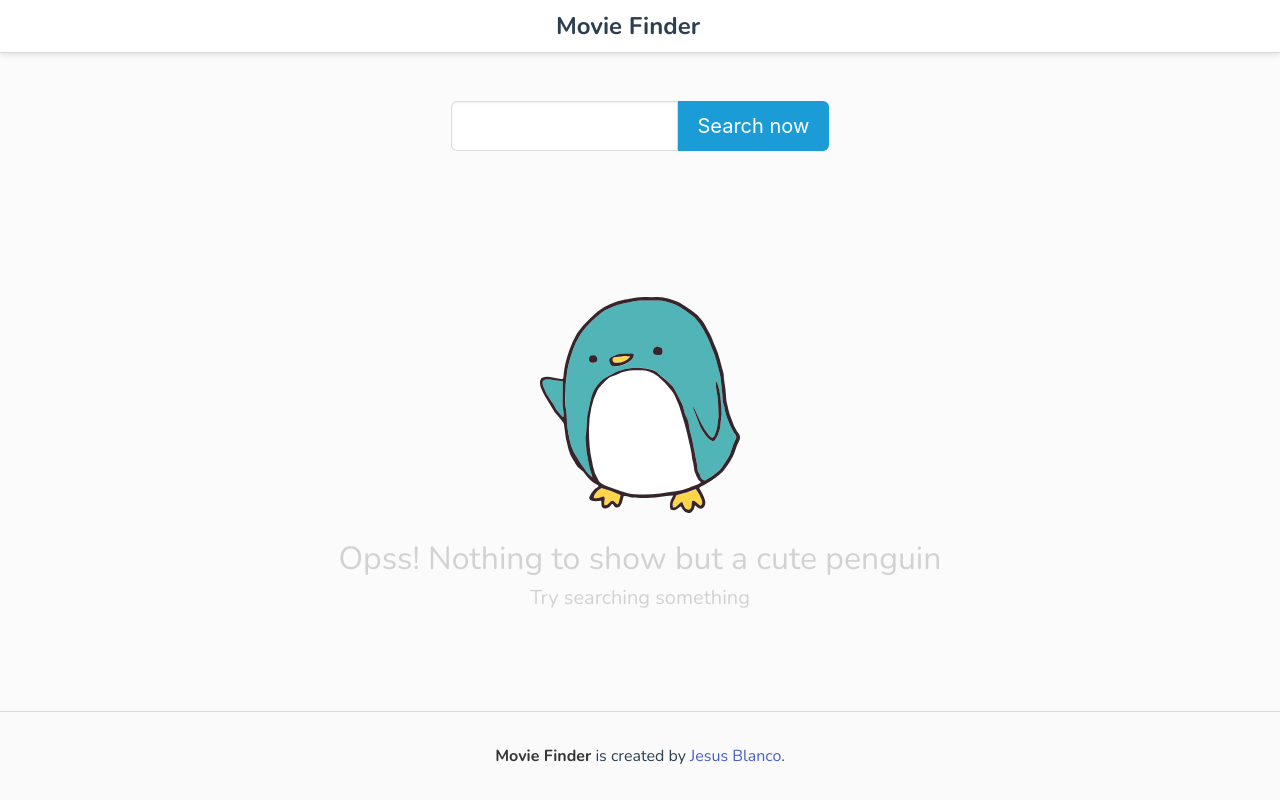
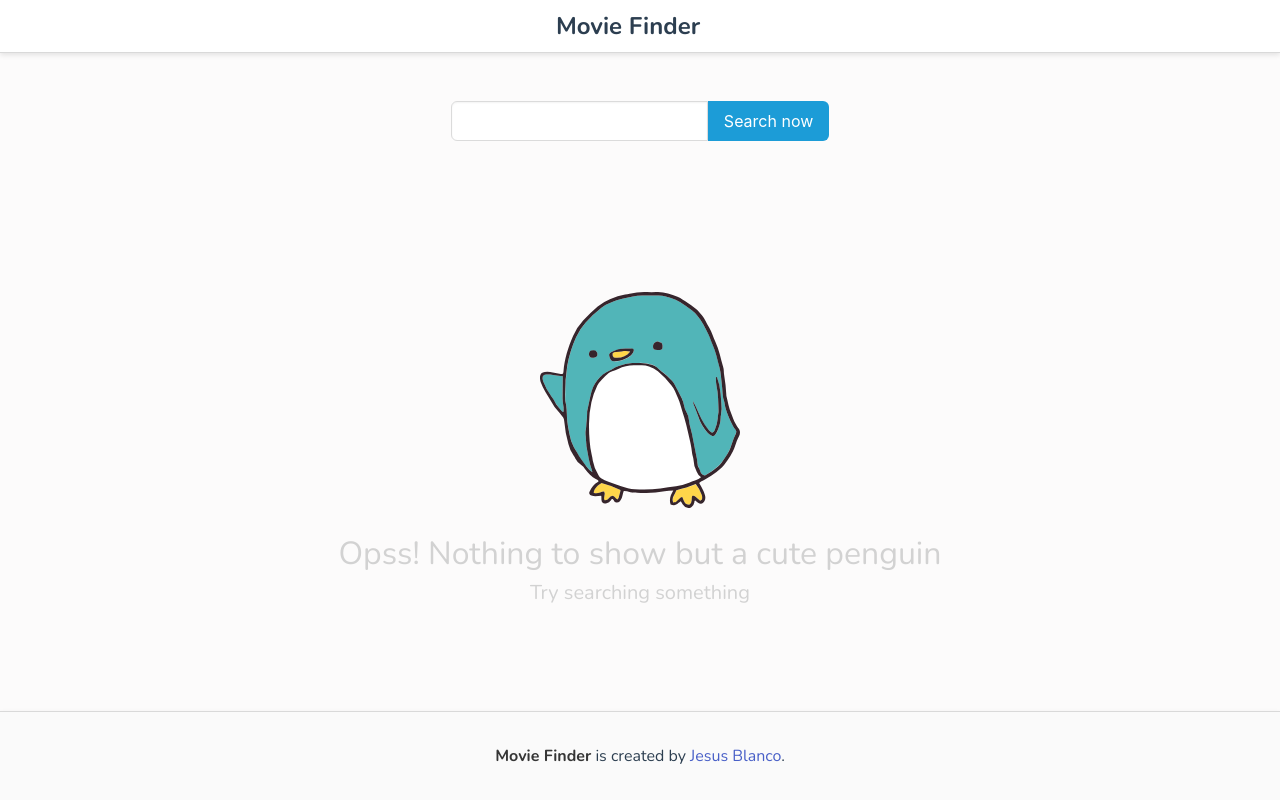
Before and after one commit to JD154/Movie-Finder, a Vue app: page / in a window 1280 px wide. Built offline with nearby package versions, Linux system fonts and the light colour scheme.

Commit message:
Format in searchMovie method and improve CSS styles

```diff
--- a/src/components/Search.vue
+++ b/src/components/Search.vue
@@ -2,14 +2,14 @@
   <div class="container is-relative">
     <form @submit.prevent="searchMovie">
       <input
-        class="input is-medium"
+        class="input"
         v-model="movieQuery"
         type="text"
         id="movietitle"
         required
       >
       <button
-        class="button is-medium has-text-white"
+        class="button has-text-white is-outlined"
         :class="{'is-loading': isSearching}"
         type="submit"
         >Search now</button>
@@ -45,21 +45,23 @@ export default {
         query: this.movieQuery,
       }, this.isSearching = true);
 
-      console.log(this.apiResponse.data[0]);
+      const responseFromServer = this.apiResponse.data[0];
+
+      console.log(responseFromServer);
       this.isSearching = false;
 
       /* filter response using status, if status is true means the server made the API call sucessfully
           If server response is not true will send error message */
-      if (this.apiResponse.data[0].status) {
+      if (responseFromServer.status) {
         /* If response from server is true and movie data was found will emit movie data to parent
             Otherwise when server response is true but movie was not found will send error message */
-        if (this.apiResponse.data[0].movie.Response === 'True') {
-          this.$emit('changeMovies', this.apiResponse.data[0].movie);
+        if (responseFromServer.movie.Response === 'True') {
+          this.$emit('changeMovies', responseFromServer.movie);
         } else {
-          this.sendError(this.apiResponse.data[0].movie.Error);
+          this.sendError(responseFromServer.movie.Error);
         }
       } else {
-        this.sendError(this.apiResponse.data[0].error);
+        this.sendError(responseFromServer.error);
       }
     },
     // this function take a string as error and set timeout to leave animation
```
